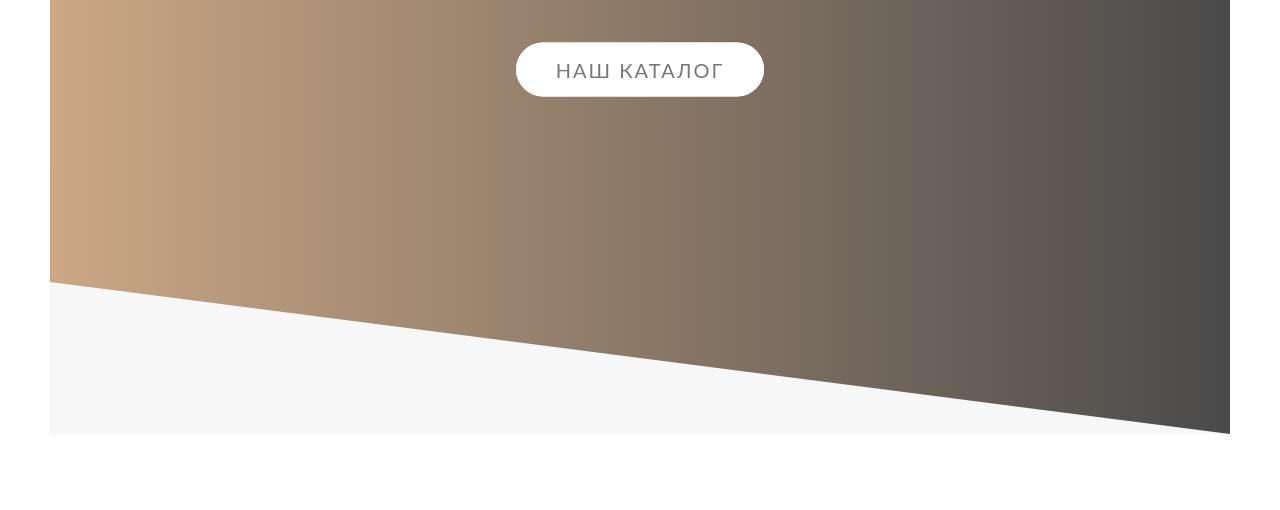
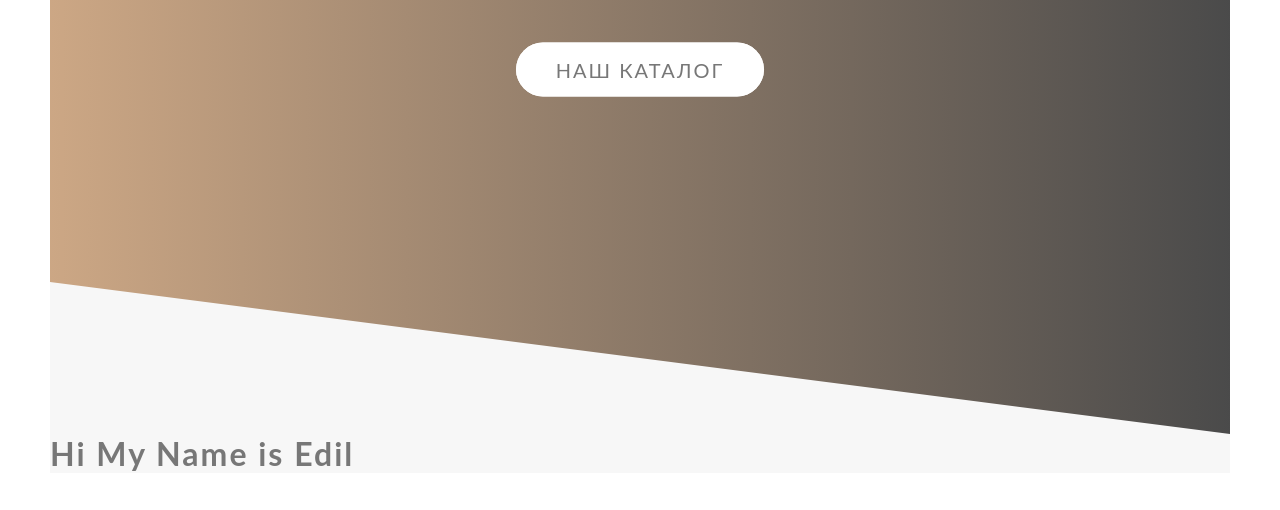
Before and after one commit to Chistovski/ballons, a plain HTML site: page index.html in a window 1280 px wide. Shown: the part 376-886 px from the top of the page. Before the commit the page ends 860 px from the top, so only its background shows below. Drawn offline with Linux system fonts and the light colour scheme.

Commit message:
Edil Added
ew

```diff
--- a/index.html
+++ b/index.html
@@ -20,6 +20,7 @@
 
             </div>
         </header>
+        <h1>Hi My Name is Edil</h1>
     </div>
 
 </body>
```
